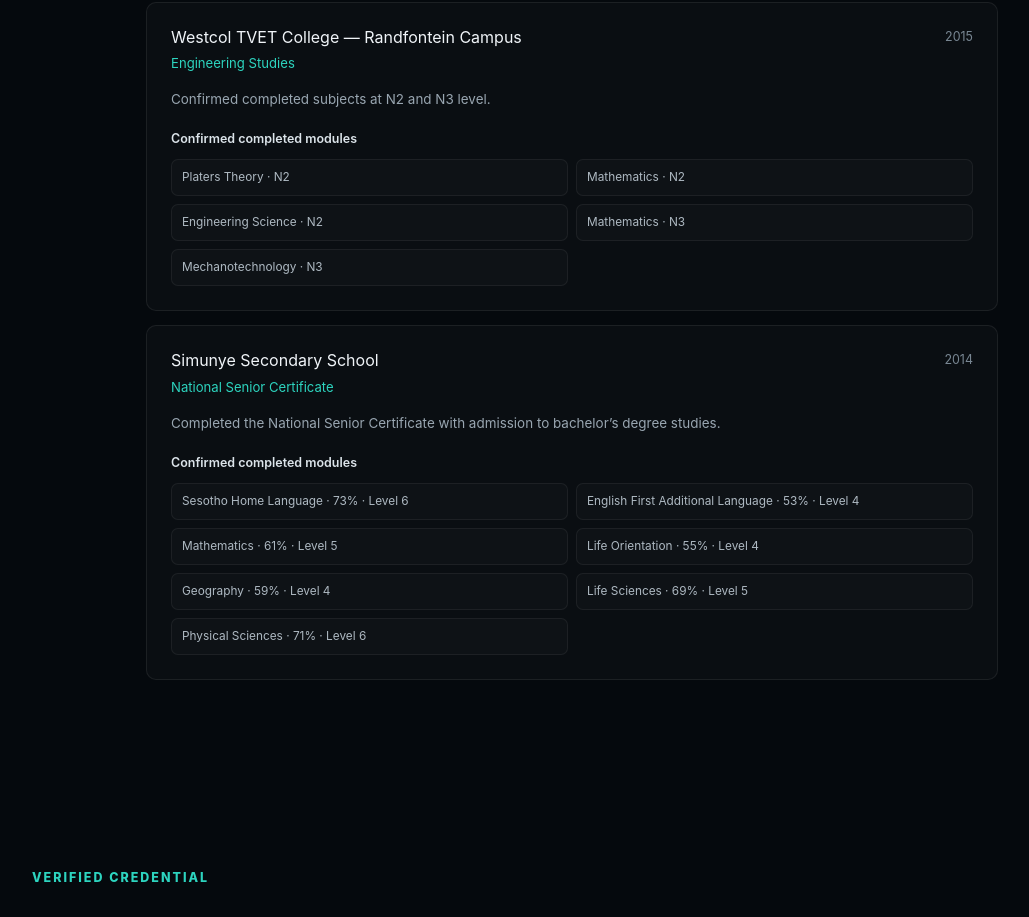
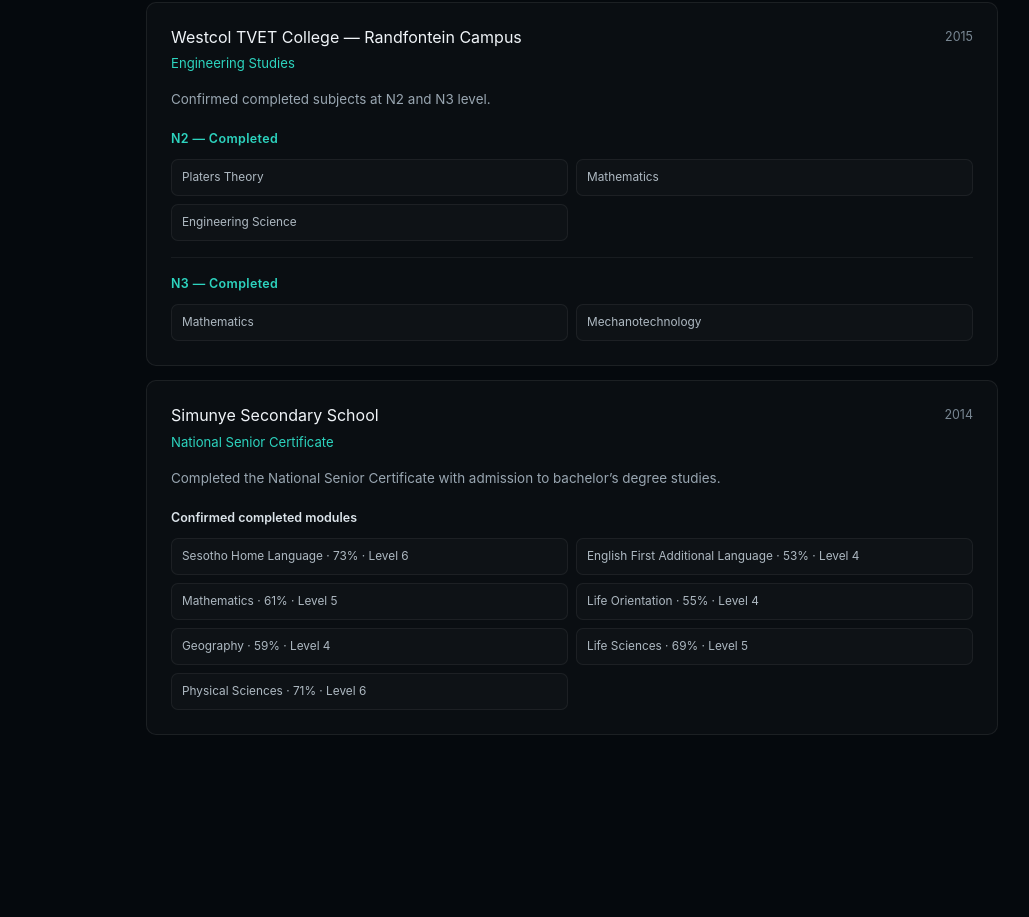
Before and after one commit to keketsoleu25/recruiter-magnet, a Vue app: page / in a window 1280 px wide. Shown: the part 4880-5797 px from the top of the page, without its empty margins (68-1097 px from the left). Built offline with nearby package versions, Linux system fonts and the light colour scheme.

Commit message:
feat: group Westcol N2 and N3 subjects

```diff
--- a/src/components/EducationSection.vue
+++ b/src/components/EducationSection.vue
@@ -44,12 +44,15 @@
     programme: 'Engineering Studies',
     period: '2015',
     description: 'Confirmed completed subjects at N2 and N3 level.',
-    modules: [
-      'Platers Theory · N2',
-      'Mathematics · N2',
-      'Engineering Science · N2',
-      'Mathematics · N3',
-      'Mechanotechnology · N3',
+    subjectGroups: [
+      {
+        level: 'N2 — Completed',
+        subjects: ['Platers Theory', 'Mathematics', 'Engineering Science'],
+      },
+      {
+        level: 'N3 — Completed',
+        subjects: ['Mathematics', 'Mechanotechnology'],
+      },
     ],
   },
   {
@@ -99,6 +102,17 @@
             </div>
           </div>
         </div>
+
+        <div v-if="item.subjectGroups" class="subject-groups">
+          <div v-for="group in item.subjectGroups" :key="group.level" class="subject-group">
+            <p class="subject-level">{{ group.level }}</p>
+            <div class="module-grid">
+              <div v-for="subject in group.subjects" :key="`${group.level}-${subject}`" class="module-chip">
+                {{ subject }}
+              </div>
+            </div>
+          </div>
+        </div>
       </article>
     </div>
   </section>
@@ -118,8 +132,10 @@
 .period { color: #788692; font-size: .78rem; }
 .status { display: inline-block; margin-top: 12px; padding: 4px 8px; color: #b7c2cb; font-size: .72rem; border: 1px solid rgba(255,255,255,.1); border-radius: 999px; }
 .description { margin: 14px 0 0; color: #99a6b1; font-size: .84rem; line-height: 1.7; }
-.modules { margin-top: 18px; }
-.modules-title { margin: 0 0 10px; color: #dce4ea; font-size: .78rem; font-weight: 600; }
+.modules, .subject-groups { margin-top: 18px; }
+.modules-title, .subject-level { margin: 0 0 10px; color: #dce4ea; font-size: .78rem; font-weight: 600; }
+.subject-group + .subject-group { margin-top: 16px; padding-top: 16px; border-top: 1px solid rgba(255,255,255,.06); }
+.subject-level { color: #2dd4bf; letter-spacing: .03em; }
 .module-grid { display: grid; gap: 8px; }
 .module-chip { padding: 9px 10px; color: #aeb9c2; font-size: .74rem; line-height: 1.45; background: rgba(255,255,255,.02); border: 1px solid rgba(255,255,255,.06); border-radius: 7px; }
 @media (min-width: 640px) {
```
